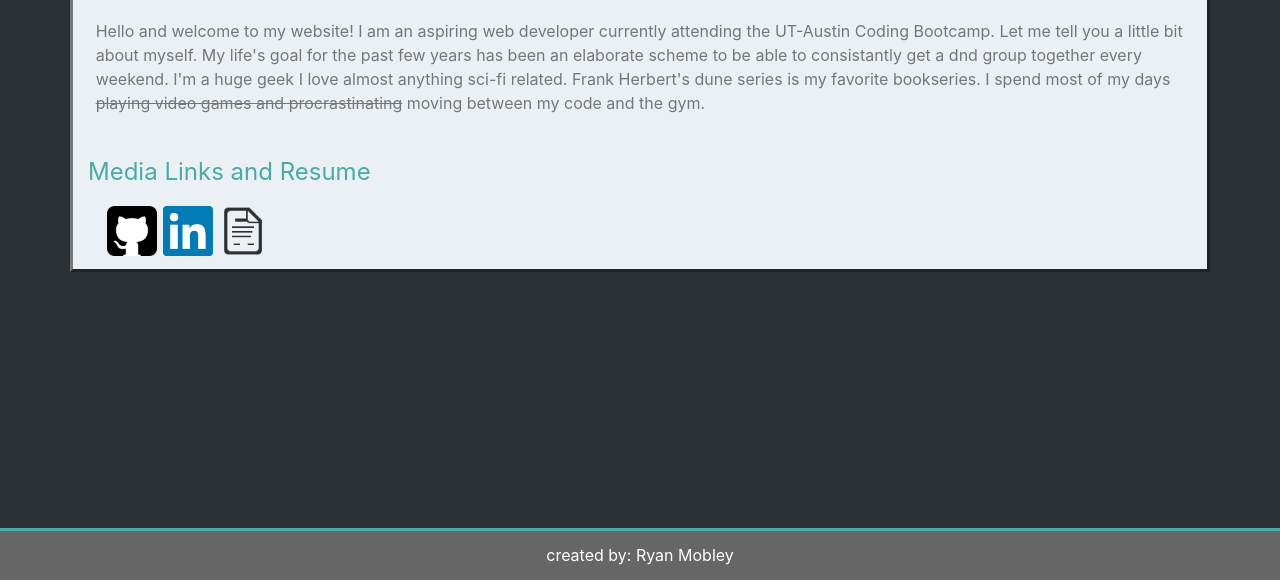
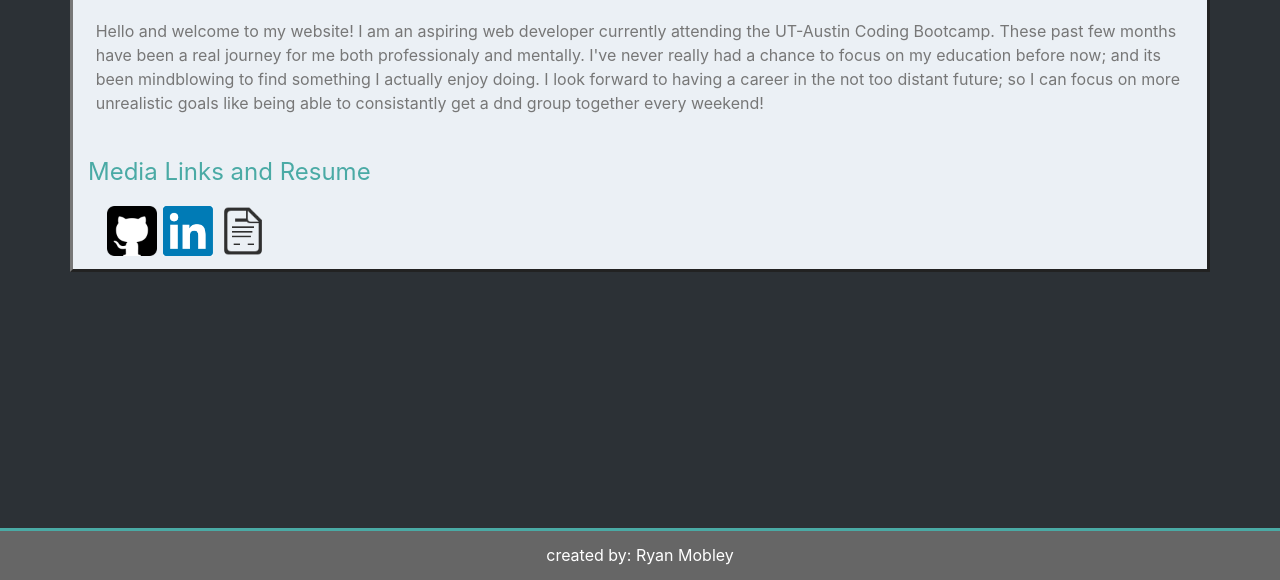
Before and after one commit to The-Ryan-Mobley/Bootstrap-Portfolio, a plain HTML site: page index.html in a window 1280 px wide. Shown: the part 324-904 px from the top of the page. Drawn offline with nearby package versions, Linux system fonts and the light colour scheme.

Commit message:
updated for milestone

```diff
--- a/index.html
+++ b/index.html
@@ -1,15 +1,20 @@
 <!DOCTYPE html>
 <html>
+
 <head>
   <meta charset="UTF-8">
   <link rel="stylesheet" href="https://stackpath.bootstrapcdn.com/bootstrap/4.3.1/css/bootstrap.min.css">
   <meta name="viewport" content="width=device-width, initial-scale=1">
   <link rel="stylesheet" href="style.css">
 </head>
+
 <body>
   <nav class="navbar navbar-expand-lg navbar-light bg-light">
-            <a class="navbar-brand mb-0"><h1>Ryan Mobley</h1></a>
-            <button class="navbar-toggler" type="button" data-toggle="collapse" data-target="#navbarSupportedContent" aria-controls="navbarSupportedContent" aria-expanded="false" aria-label="Toggle navigation">
+    <a class="navbar-brand mb-0">
+      <h1>Ryan Mobley</h1>
+    </a>
+    <button class="navbar-toggler" type="button" data-toggle="collapse" data-target="#navbarSupportedContent"
+      aria-controls="navbarSupportedContent" aria-expanded="false" aria-label="Toggle navigation">
       <span class="navbar-toggler-icon"></span>
     </button>
 
@@ -34,7 +39,7 @@
     <span class="border-bottom border-secondary"></span>
   </nav>
   <div class="container page-content">
-            <div class ="row ">
+    <div class="row ">
       <div class="col-3 pr-3">
         <img src="images/20190617_141612.jpg" alt="profile" class="img-responsive" id="mypic"><br>
       </div>
@@ -45,11 +50,15 @@
     </div>
     <div class="row">
       <p class="paragraph">
-                    &#x9 Hello and welcome to my website! I am an aspiring web developer currently attending the UT-Austin Coding Bootcamp.
-                    Let me tell you a little bit about myself. My life's goal for the past few years has been an elaborate scheme to
-                    be able to consistantly get a dnd group together every weekend. I'm a huge geek I love almost anything sci-fi related.
-                    Frank Herbert's dune series is my favorite bookseries. I spend most of my days <strike>playing video games and procrastinating</strike>
-                    moving between my code and the gym.
+        &#x9 Hello and welcome to my website! I am an aspiring web developer currently attending the UT-Austin Coding
+        Bootcamp.
+        These past few months have been a real journey for me both professionaly and mentally. I've never really had a
+        chance to
+        focus on my education before now; and its been mindblowing to find something I actually enjoy doing. I look
+        forward to
+        having a career in the not too distant future; so I can focus on more unrealistic goals like being able to
+        consistantly
+        get a dnd group together every weekend!
 
       </p>
     </div>
@@ -61,7 +70,8 @@
       <a href="https://www.linkedin.com/in/ryan-mobley-b843b5186/" class="small-box">
         <img class="linkbox" id="linked-in" src="images/5a22d420c9a5a7.416105621512231968826.png" alt="ln">
       </a>
-              <a href="https://docs.google.com/document/d/1z2_zsn50VmR_pMpnk31xw3CZBzamcT8U8RyGtp9Ezr4/edit?usp=sharing" class="small-box">
+      <a href="https://docs.google.com/document/d/1z2_zsn50VmR_pMpnk31xw3CZBzamcT8U8RyGtp9Ezr4/edit?usp=sharing"
+        class="small-box">
         <img class="linkbox" id="resume" src="images/document-icon-36561.png" alt="resume">
       </a>
 
@@ -74,8 +84,13 @@
       <span class="text">created by: Ryan Mobley</span>
     </div>
   </footer>
-      <script src="https://code.jquery.com/jquery-3.3.1.slim.min.js" integrity="sha384-q8i/X+965DzO0rT7abK41JStQIAqVgRVzpbzo5smXKp4YfRvH+8abtTE1Pi6jizo" crossorigin="anonymous"></script>
-      <script src="https://cdnjs.cloudflare.com/ajax/libs/popper.js/1.14.3/umd/popper.min.js" integrity="sha384-ZMP7rVo3mIykV+2+9J3UJ46jBk0WLaUAdn689aCwoqbBJiSnjAK/l8WvCWPIPm49" crossorigin="anonymous"></script>
+  <script src="https://code.jquery.com/jquery-3.3.1.slim.min.js"
+    integrity="sha384-q8i/X+965DzO0rT7abK41JStQIAqVgRVzpbzo5smXKp4YfRvH+8abtTE1Pi6jizo" crossorigin="anonymous">
+  </script>
+  <script src="https://cdnjs.cloudflare.com/ajax/libs/popper.js/1.14.3/umd/popper.min.js"
+    integrity="sha384-ZMP7rVo3mIykV+2+9J3UJ46jBk0WLaUAdn689aCwoqbBJiSnjAK/l8WvCWPIPm49" crossorigin="anonymous">
+  </script>
   <script src="https://stackpath.bootstrapcdn.com/bootstrap/4.3.1/js/bootstrap.min.js"></script>
 </body>
+
 </html>
```
Lines whose indentation alone changed are shown as unchanged.
